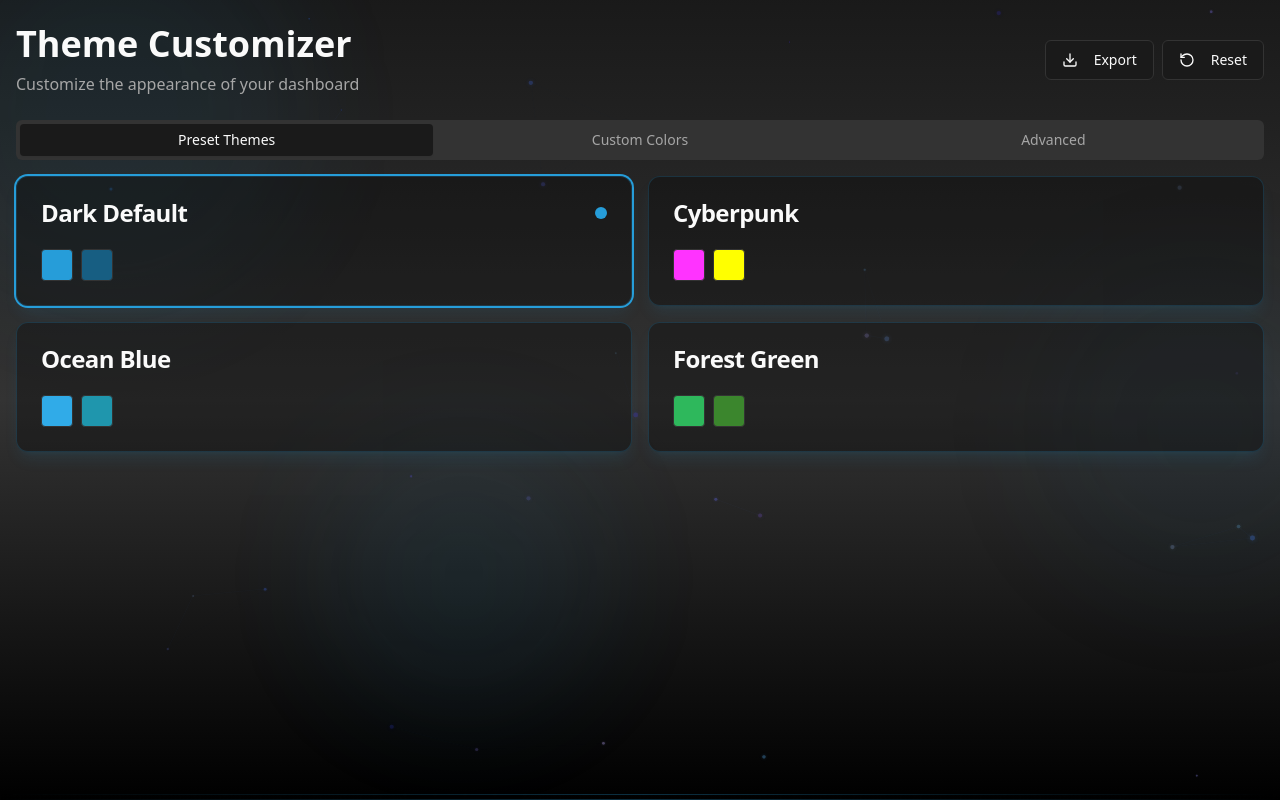
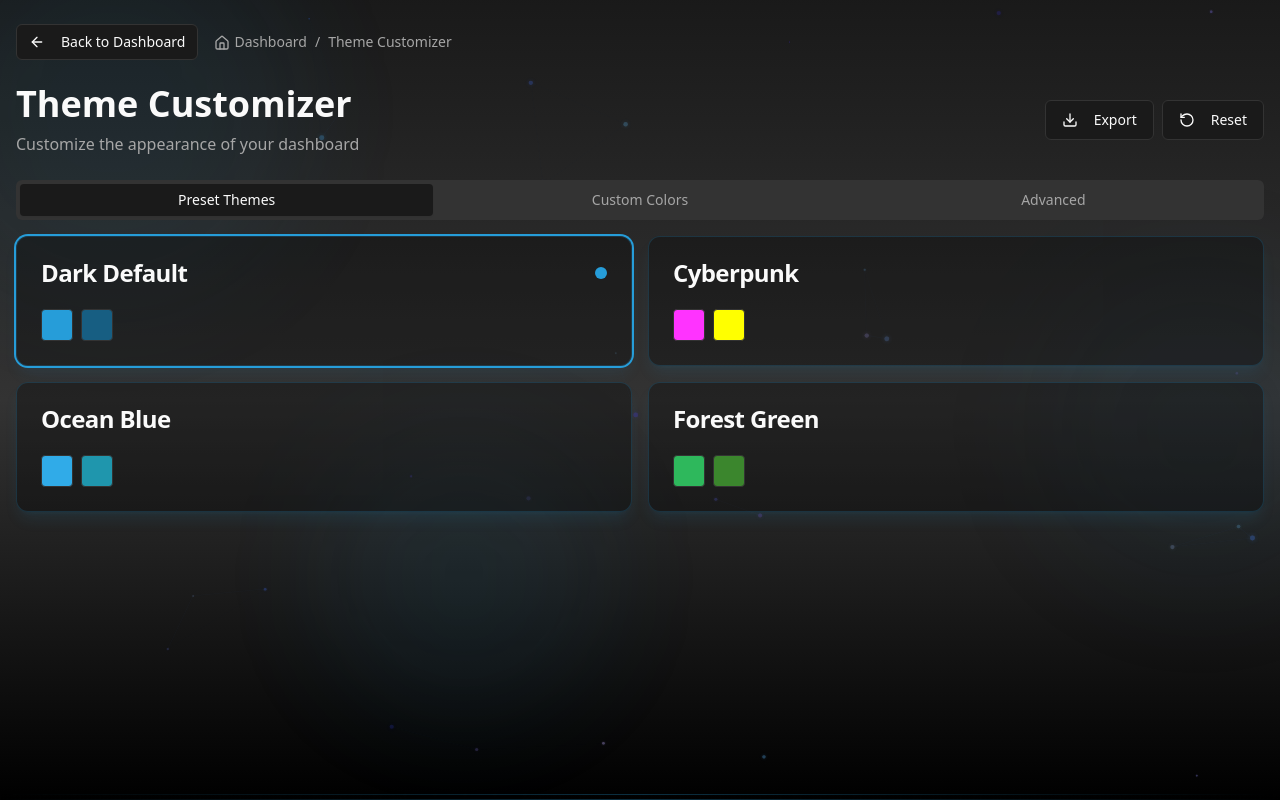
Before and after one commit to SageServices/code-wise-defender, a React (Vite) app: page /themes in a window 1280 px wide. Built offline with nearby package versions, Linux system fonts and the light colour scheme.

Commit message:
Fix: Add close button to theme customizer
Adds a close button to the theme customizer to allow users to exit the view.

```diff
--- a/src/components/Theme/ThemeCustomizer.tsx
+++ b/src/components/Theme/ThemeCustomizer.tsx
@@ -1,10 +1,10 @@
-
 import React, { useState } from 'react';
+import { Link } from 'react-router-dom';
 import { Card, CardContent, CardHeader, CardTitle } from '@/components/ui/card';
 import { Button } from '@/components/ui/button';
 import { Label } from '@/components/ui/label';
 import { Tabs, TabsContent, TabsList, TabsTrigger } from '@/components/ui/tabs';
-import { Palette, Download, Upload, RotateCcw } from 'lucide-react';
+import { Palette, Download, Upload, RotateCcw, ArrowLeft, Home } from 'lucide-react';
 import { useTheme } from '../../contexts/ThemeContext';
 import { useToast } from '@/hooks/use-toast';
 
@@ -92,6 +92,24 @@ const ThemeCustomizer: React.FC = () => {
 
   return (
     <div className="space-y-6 animate-fade-in">
+      {/* Navigation Header */}
+      <div className="flex items-center gap-4 mb-6">
+        <Link to="/">
+          <Button variant="outline" size="sm">
+            <ArrowLeft className="w-4 h-4 mr-2" />
+            Back to Dashboard
+          </Button>
+        </Link>
+        <div className="text-sm text-muted-foreground">
+          <Link to="/" className="hover:text-foreground transition-colors">
+            <Home className="w-4 h-4 inline mr-1" />
+            Dashboard
+          </Link>
+          <span className="mx-2">/</span>
+          <span>Theme Customizer</span>
+        </div>
+      </div>
+
       <div className="flex justify-between items-center">
         <div>
           <h1 className="text-4xl font-bold text-foreground mb-2">Theme Customizer</h1>
```
